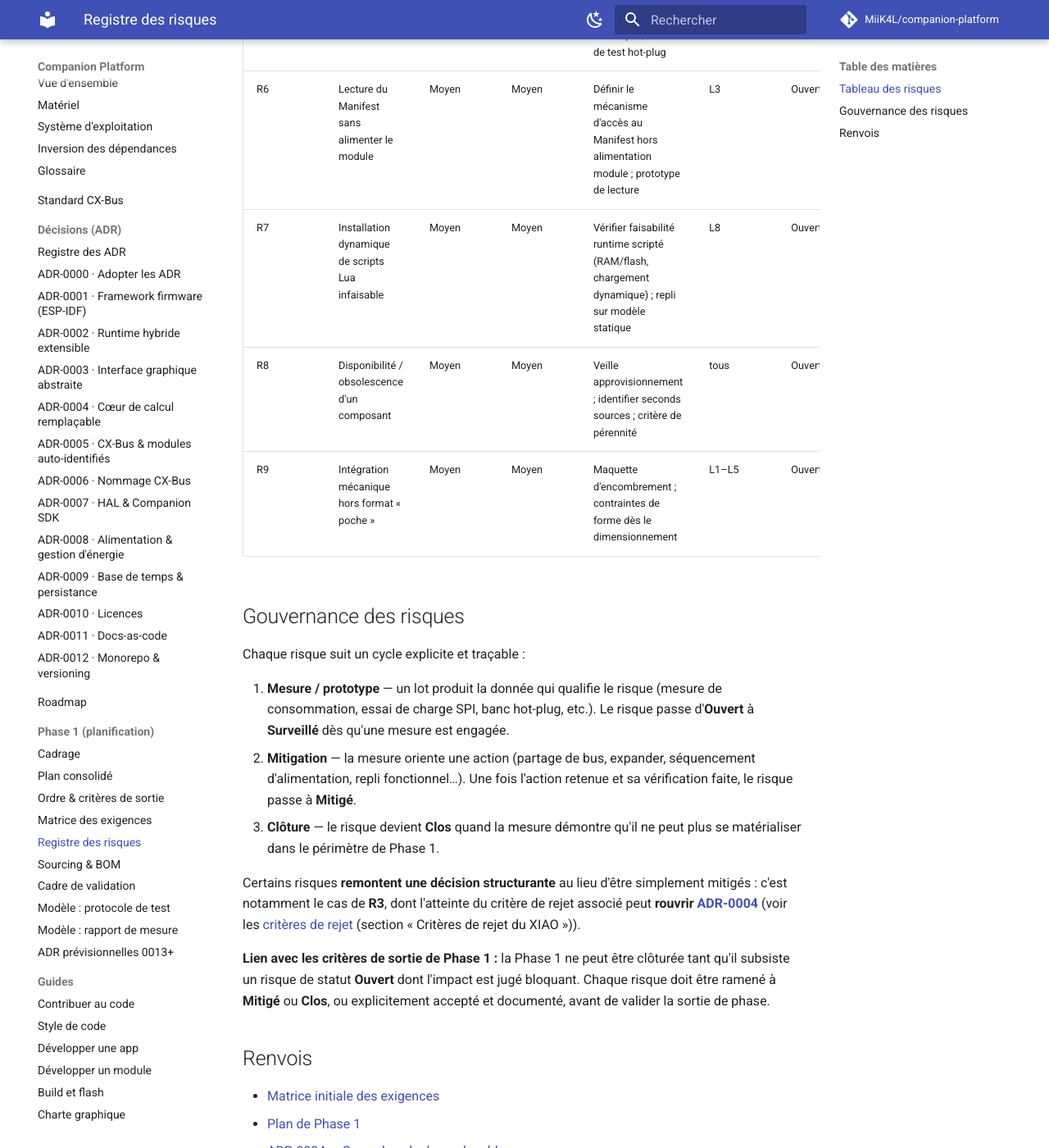
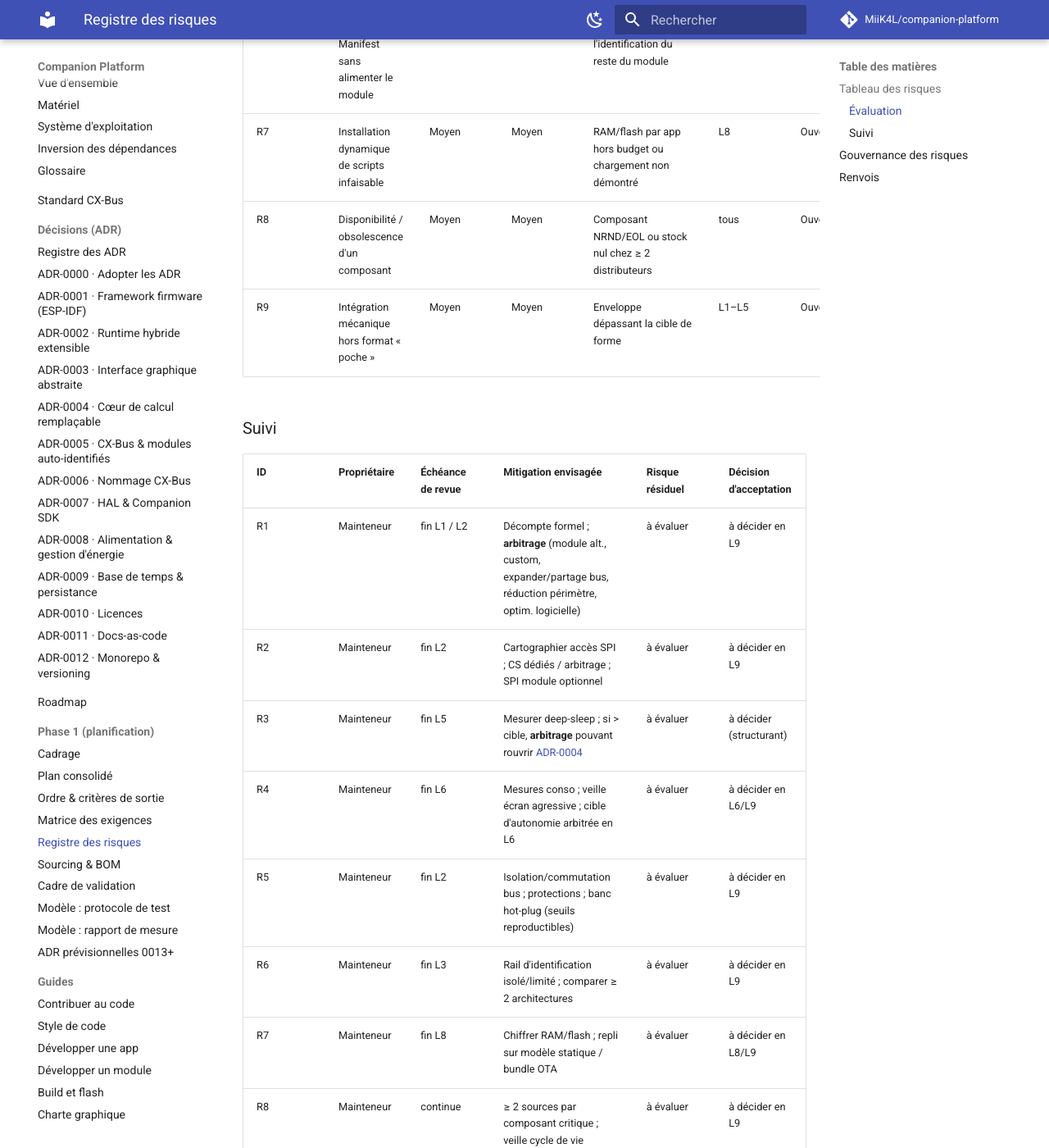
Before and after one commit to MiiK4L/companion-platform, an MkDocs documentation site: the page built from docs/phase-1/risk-register.md, in a window 1280 px wide and 1400 px high, scrolled down 1169 px. Shown: the whole window at 82% size. Built offline with MkDocs 1.6.1 and Material for MkDocs 9.7.7, drawn with Linux system fonts in a browser that asks for light colours; comment, search, counter and statistics services are not loaded; some of the changed text lies outside the part shown.

Commit message:
docs(phase-1): registre des risques enrichi
Ajoute proprietaire, declencheur, echeance de revue, risque residuel,
decision d'acceptation ; statuts Ouvert/En analyse/Mitige/Accepte/Clos.

```diff
--- a/docs/phase-1/risk-register.md
+++ b/docs/phase-1/risk-register.md
@@ -10,39 +10,60 @@ SPDX-License-Identifier: CC-BY-4.0
 > [plan de Phase 1](./plan.md). Aucun risque n'est figé, aucune mitigation n'est
 > présélectionnée. Les candidats technologiques évoqués restent **Proposés**.
 >
-> Statuts possibles : **Ouvert** / **Surveillé** / **Mitigé** / **Clos**.
+> Statuts possibles : **Ouvert** / **En analyse** / **Mitigé** / **Accepté** / **Clos**.
+> Propriétaire par défaut : **Mainteneur (MiiK4L)** — sera affiné si des mainteneurs par
+> domaine émergent.
 
 ## Tableau des risques
 
-| ID | Risque | Probabilité | Impact | Mitigation | Lot(s) | Statut |
+Deux vues d'un même registre : **évaluation** puis **suivi**.
+
+### Évaluation
+
+| ID | Risque | Probabilité | Impact | Déclencheur (signal d'occurrence) | Lot(s) | Statut |
 | --- | --- | --- | --- | --- | --- | --- |
-| R1 | Budget GPIO insuffisant sur le candidat de référence | Moyen | Élevé | Décompte formel du budget GPIO ; évaluer expander I²C + partage SPI ; sinon remonter vers module alternatif ou carte custom | L1–L2 | Ouvert |
-| R2 | Contention du bus SPI entre écran et CX-Bus | Moyen | Élevé | Cartographier les accès SPI ; arbitrage / CS dédiés / horloges ; prototype de charge | L2–L4 | Ouvert |
-| R3 | Deep-sleep du XIAO supérieur à la cible — peut rouvrir le choix du cœur | Moyen | Très élevé | Mesurer le deep-sleep système ; confronter à la cible L6 ; critère de rejet pouvant rouvrir [ADR-0004](../adr/0004-coeur-de-calcul-socket.md) | L5–L6 | Ouvert |
-| R4 | Autonomie incompatible avec un écran couleur | Élevé | Élevé | Mesurer la conso écran allumé/éteint ; stratégies de veille écran ; arbitrer cible d'autonomie en L6 | L4–L6 | Ouvert |
-| R5 | Sûreté du hot-plug non démontrable | Moyen | Élevé | Étudier détection présence + séquencement enable alim ; protection électrique ; banc de test hot-plug | L2 | Ouvert |
-| R6 | Lecture du Manifest sans alimenter le module | Moyen | Moyen | Définir le mécanisme d'accès au Manifest hors alimentation module ; prototype de lecture | L3 | Ouvert |
-| R7 | Installation dynamique de scripts Lua infaisable | Moyen | Moyen | Vérifier faisabilité runtime scripté (RAM/flash, chargement dynamique) ; repli sur modèle statique | L8 | Ouvert |
-| R8 | Disponibilité / obsolescence d'un composant | Moyen | Moyen | Veille approvisionnement ; identifier seconds sources ; critère de pérennité | tous | Ouvert |
-| R9 | Intégration mécanique hors format « poche » | Moyen | Moyen | Maquette d'encombrement ; contraintes de forme dès le dimensionnement | L1–L5 | Ouvert |
+| R1 | Budget GPIO insuffisant sur le candidat de référence | Moyen | Élevé | Décompte GPIO > broches exposées, même après options | L1–L2 | Ouvert |
+| R2 | Contention du bus SPI entre écran et CX-Bus | Moyen | Élevé | Glitch écran ou corruption bus lors d'un accès simultané | L2–L4 | Ouvert |
+| R3 | Deep-sleep du candidat de référence > cible — peut rouvrir le choix du cœur | Moyen | Très élevé | Courant deep-sleep mesuré > seuil dérivé de la cible L6 | L5–L6 | Ouvert |
+| R4 | Autonomie incompatible avec un écran couleur | Élevé | Élevé | Budget énergétique mesuré < cible d'usage | L4–L6 | Ouvert |
+| R5 | Sûreté du hot-plug non démontrable | Moyen | Élevé | Corruption/instabilité reproductible à l'insertion/retrait | L2 | Ouvert |
+| R6 | Lecture du Manifest sans alimenter le module | Moyen | Moyen | Impossible d'isoler l'identification du reste du module | L3 | Ouvert |
+| R7 | Installation dynamique de scripts infaisable | Moyen | Moyen | RAM/flash par app hors budget ou chargement non démontré | L8 | Ouvert |
+| R8 | Disponibilité / obsolescence d'un composant | Moyen | Moyen | Composant NRND/EOL ou stock nul chez ≥ 2 distributeurs | tous | Ouvert |
+| R9 | Intégration mécanique hors format « poche » | Moyen | Moyen | Enveloppe dépassant la cible de forme | L1–L5 | Ouvert |
+
+### Suivi
+
+| ID | Propriétaire | Échéance de revue | Mitigation envisagée | Risque résiduel | Décision d'acceptation |
+| --- | --- | --- | --- | --- | --- |
+| R1 | Mainteneur | fin L1 / L2 | Décompte formel ; **arbitrage** (module alt., custom, expander/partage bus, réduction périmètre, optim. logicielle) | à évaluer | à décider en L9 |
+| R2 | Mainteneur | fin L2 | Cartographier accès SPI ; CS dédiés / arbitrage ; SPI module optionnel | à évaluer | à décider en L9 |
+| R3 | Mainteneur | fin L5 | Mesurer deep-sleep ; si > cible, **arbitrage** pouvant rouvrir [ADR-0004](../adr/0004-coeur-de-calcul-socket.md) | à évaluer | à décider (structurant) |
+| R4 | Mainteneur | fin L6 | Mesures conso ; veille écran agressive ; cible d'autonomie arbitrée en L6 | à évaluer | à décider en L6/L9 |
+| R5 | Mainteneur | fin L2 | Isolation/commutation bus ; protections ; banc hot-plug (seuils reproductibles) | à évaluer | à décider en L9 |
+| R6 | Mainteneur | fin L3 | Rail d'identification isolé/limité ; comparer ≥ 2 architectures | à évaluer | à décider en L9 |
+| R7 | Mainteneur | fin L8 | Chiffrer RAM/flash ; repli sur modèle statique / bundle OTA | à évaluer | à décider en L8/L9 |
+| R8 | Mainteneur | continue | ≥ 2 sources par composant critique ; veille cycle de vie | à évaluer | à décider en L9 |
+| R9 | Mainteneur | fin L1 / L5 | Enveloppe mécanique tôt ; contraintes de forme au dimensionnement | à évaluer | à décider en L9 |
 
 ## Gouvernance des risques
 
 Chaque risque suit un cycle explicite et traçable :
 
-1. **Mesure / prototype** — un lot produit la donnée qui qualifie le risque
-   (mesure de consommation, essai de charge SPI, banc hot-plug, etc.). Le risque passe
-   d'**Ouvert** à **Surveillé** dès qu'une mesure est engagée.
-2. **Mitigation** — la mesure oriente une action (partage de bus, expander, séquencement
-   d'alimentation, repli fonctionnel…). Une fois l'action retenue et sa vérification faite,
-   le risque passe à **Mitigé**.
-3. **Clôture** — le risque devient **Clos** quand la mesure démontre qu'il ne peut plus se
-   matérialiser dans le périmètre de Phase 1.
+1. **Ouvert** → **En analyse** : dès qu'un lot engage la mesure/prototype qui qualifie le
+   risque (déclencheur surveillé).
+2. **En analyse** → **Mitigé** : une action est retenue et **vérifiée** (isolation de bus,
+   arbitrage cœur, séquencement d'alimentation, repli fonctionnel…).
+3. **Accepté** : le risque résiduel est **jugé acceptable** et **explicitement documenté**
+   (décision d'acceptation tracée) — utile quand la mitigation complète est hors périmètre
+   Phase 1.
+4. **Clos** : la mesure démontre que le risque ne peut plus se matérialiser dans le périmètre
+   de Phase 1.
 
 Certains risques **remontent une décision structurante** au lieu d'être simplement mitigés :
-c'est notamment le cas de **R3**, dont l'atteinte du critère de rejet associé peut
-**rouvrir [ADR-0004](../adr/0004-coeur-de-calcul-socket.md)** (voir les
-[critères de rejet](./requirements-matrix.md) (section « Critères de rejet du XIAO »)).
+c'est notamment le cas de **R3**, dont l'atteinte du déclencheur associé lance un arbitrage
+pouvant **rouvrir [ADR-0004](../adr/0004-coeur-de-calcul-socket.md)** (voir les
+[déclencheurs d'arbitrage du cœur](./requirements-matrix.md)).
 
 **Lien avec les critères de sortie de Phase 1 :** la Phase 1 ne peut être clôturée tant
 qu'il subsiste un risque de statut **Ouvert** dont l'impact est jugé bloquant. Chaque
```
